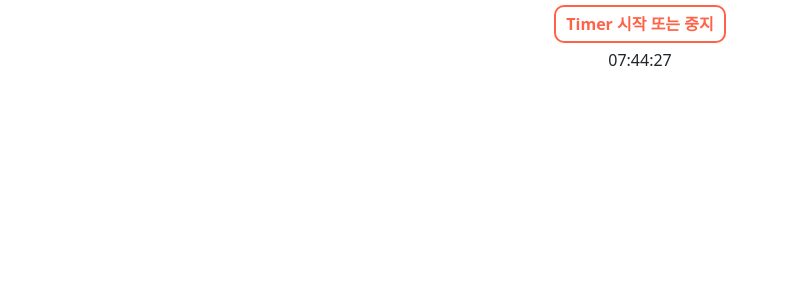
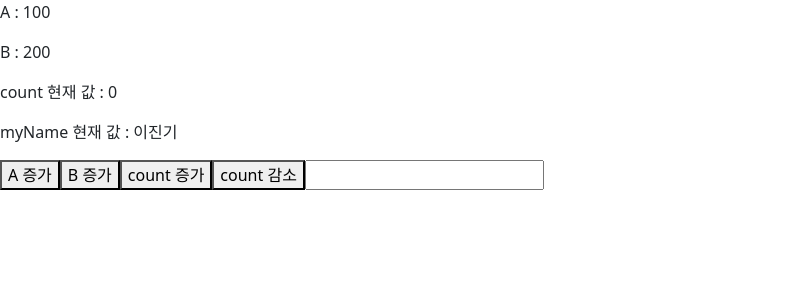
Before and after one commit to e-7281998/reactjsapp, a React (Create React App) app: page / in a window 1280 px wide. Shown: the top 300 px of the page, without its empty margins (0-789 px from the left). Built offline with nearby package versions, Linux system fonts and the light colour scheme.

Commit message:
[useEffect] 아침 복습

```diff
--- /dev/null
+++ b/src/App5.js
@@ -0,0 +1,12 @@
+import MyCounter from "components2/MyCounter";
+import StateTest from "components3/StateTest";
+import React from "react";
+function App5(props) {
+  return (
+    <div>
+      <StateTest />
+    </div>
+  );
+}
+
+export default App5;
--- /dev/null
+++ b/src/components3/StateTest.js
@@ -0,0 +1,74 @@
+import React, { useEffect, useState } from "react";
+
+function StateTest(props) {
+  var a = 100;
+  var b = 200;
+
+  //상태값이 변경되면 UI가 변경된다. (자동으로 UI rendering)
+  //값 변경은 setCounter() 이용
+  const [counter, setCounter] = useState(0);
+  const [myName, setMyName] = useState("이진기");
+
+  const handleIncrement = () => {
+    setCounter(counter + 1);
+  };
+  const handleDecrement = () => {
+    setCounter(counter - 1);
+  };
+
+  const handleChange = (e) => {
+    setMyName(e.target.value);
+  };
+
+  //life cycle, []의존배열
+  useEffect(() => {
+    console.log("1. StateTest 컴포넌트가 load시(mount) 1회 발생");
+  }, []);
+
+  useEffect(() => {
+    console.log(
+      "2. StateTest 컴포넌트가 load시(mount) 발생, rendering될 때마다"
+    );
+  });
+
+  useEffect(() => {
+    console.log("3. StateTest 컴포넌트가 load시(mount 발생, counter변경시마다");
+  }, [counter]);
+
+  useEffect(() => {
+    console.log(
+      "4. StateTest 컴포넌트가 load시(mount 발생, counter 또는 myName변경시마다"
+    );
+  }, [counter, myName]);
+
+  //React 문법 : JSX : Javascript XML : 바벨에 의해서 컴파일된다.(js > js)
+  //var output = "<div></div>", render(output);
+  //Root는 1개, 계층 구조 지켜야 함, 반드시 닫는 tag
+  return (
+    <div>
+      <p>A : {a}</p>
+      <p>B : {b}</p>
+      <p>count 현재 값 : {counter}</p>
+      <p>myName 현재 값 : {myName}</p>
+      <button
+        onClick={() => {
+          a = a + 1;
+        }}
+      >
+        A 증가
+      </button>
+      <button
+        onClick={() => {
+          b = b + 1;
+        }}
+      >
+        B 증가
+      </button>
+      <button onClick={handleIncrement}>count 증가</button>
+      <button onClick={handleDecrement}>count 감소</button>
+      <input onChange={handleChange} />
+    </div>
+  );
+}
+
+export default StateTest;
--- a/src/index.js
+++ b/src/index.js
@@ -4,7 +4,7 @@ import "index.css";
 import App from "./App";
 import reportWebVitals from "reportWebVitals";
 import "bootstrap/dist/css/bootstrap.min.css";
-import App4 from "App4";
+import App5 from "App5";
 
 const root = ReactDOM.createRoot(document.getElementById("root"));
 root.render(
@@ -12,7 +12,8 @@ root.render(
   // <MyJSXTest />
   // <WebBoardList />
   // <App3 />
-  <App4 />
+  // <App4 />
+  <App5 />
   // </React.StrictMode>
 );
 
```
